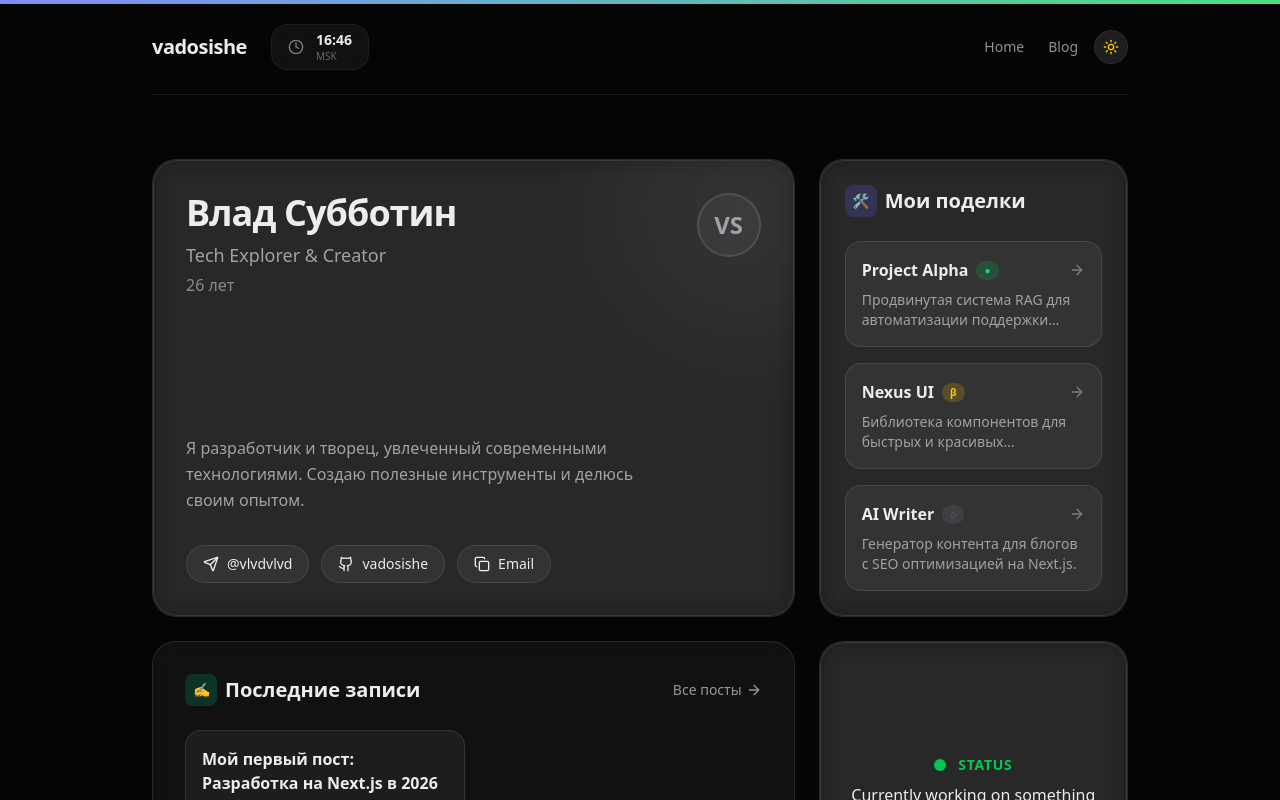
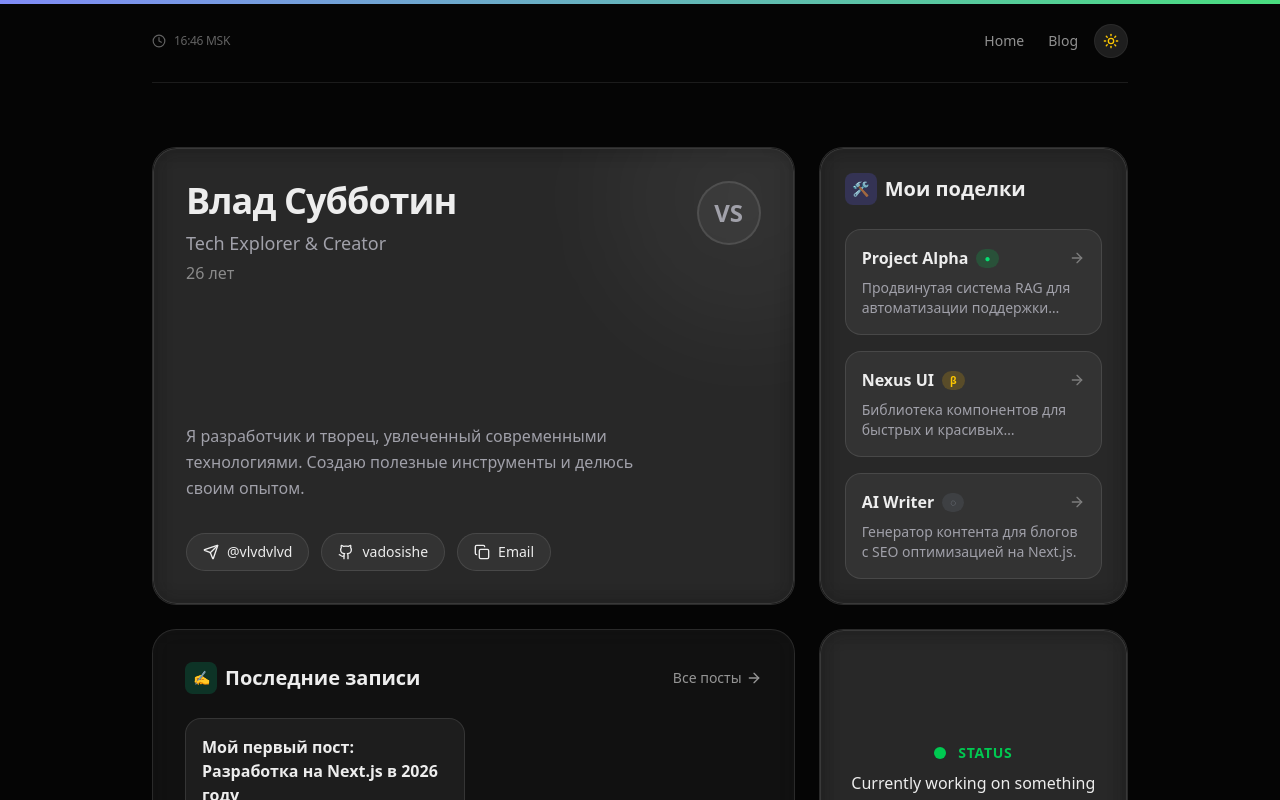
Before and after one commit to Vadosishe/subbotin.dev, a Next.js app: page / in a window 1280 px wide. Shown: the top 800 px of the page. Built offline with nearby package versions, Linux system fonts and the light colour scheme.

Commit message:
Minimize header and simplify clock design

```diff
--- a/src/components/Header.tsx
+++ b/src/components/Header.tsx
@@ -8,9 +8,6 @@ export default function Header() {
     return (
         <header className="flex justify-between items-center py-6 px-4 md:px-0 mb-8 border-b border-current/10">
             <div className="flex items-center gap-6">
-                <Link href="/" className="text-xl font-semibold tracking-tight hover:opacity-80 transition-opacity">
-                    vadosishe
-                </Link>
                 <div className="hidden sm:block">
                     <TimeWidget />
                 </div>
--- a/src/components/bento/TimeWidget.tsx
+++ b/src/components/bento/TimeWidget.tsx
@@ -27,12 +27,9 @@ export function TimeWidget() {
     if (!mounted) return null;
 
     return (
-        <div className="flex items-center gap-3 px-4 py-2 rounded-2xl bg-white/5 border border-white/5 backdrop-blur-md">
-            <Clock className="w-4 h-4 opacity-50" />
-            <div className="flex flex-col">
-                <span className="text-sm font-mono font-bold leading-none">{time}</span>
-                <span className="text-[10px] opacity-40 leading-none mt-1">MSK</span>
-            </div>
+        <div className="flex items-center gap-2 opacity-40 hover:opacity-100 transition-opacity cursor-default">
+            <Clock className="w-3.5 h-3.5" />
+            <span className="text-xs font-mono font-medium tracking-tight whitespace-nowrap">{time} MSK</span>
         </div>
     );
 }
```
